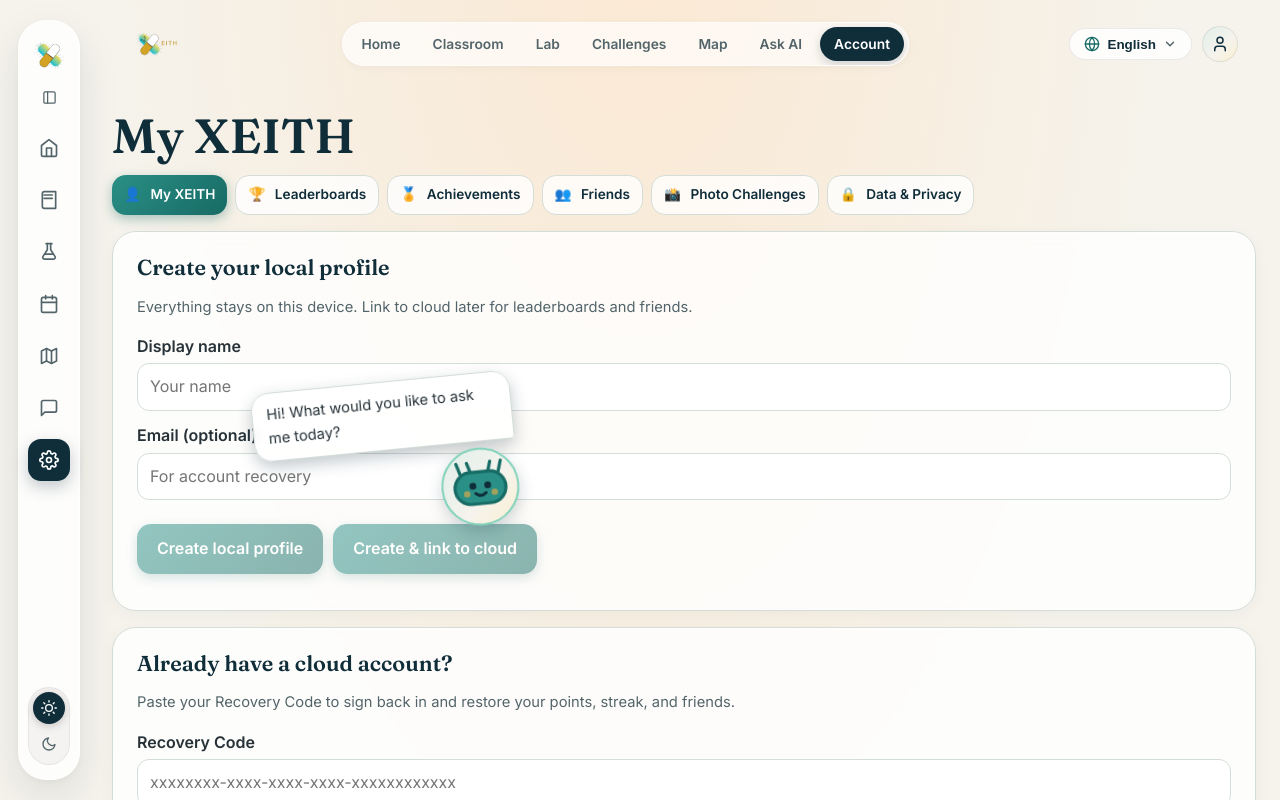
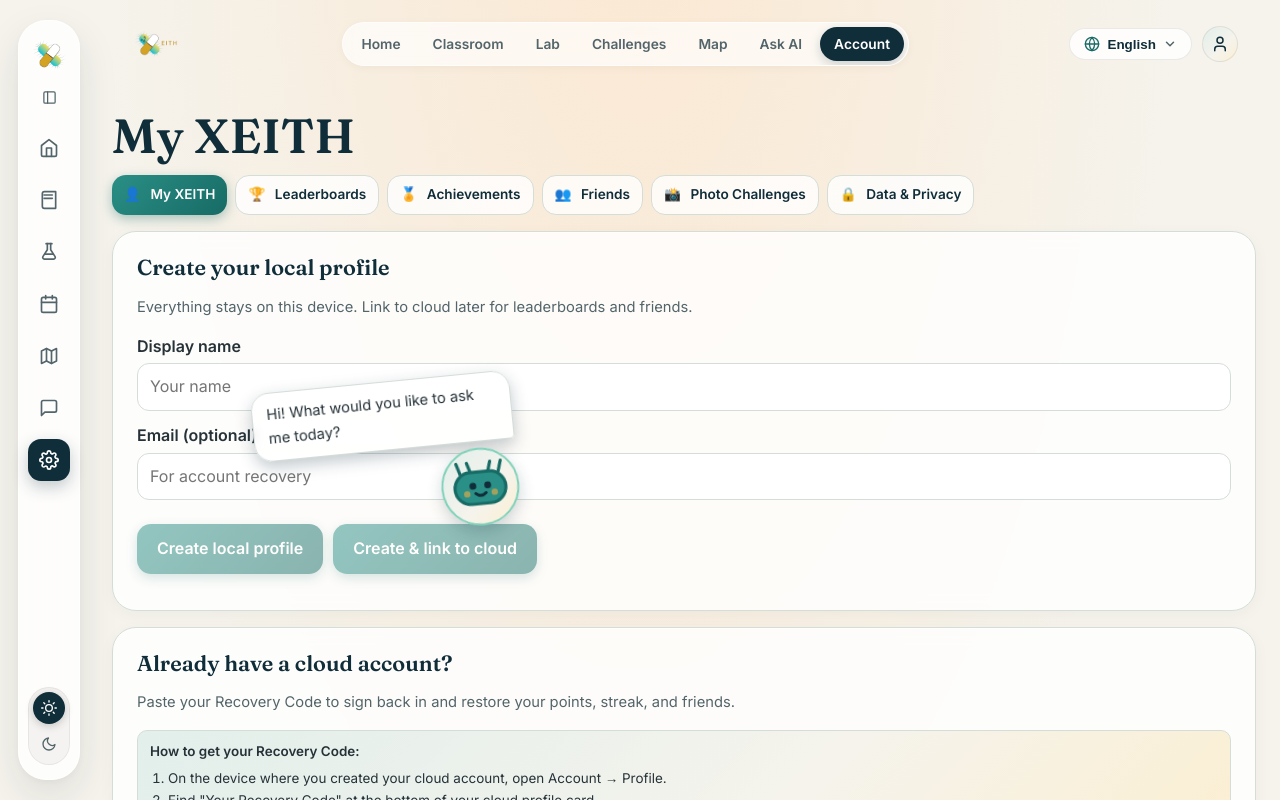
Before and after one commit to echemv/xeith_v2, a React (Vite) app: page /account in a window 1280 px wide. Both pictures are taken after a click on the button "English". Shown: the top 800 px of the page. Built offline with nearby package versions, Linux system fonts and the light colour scheme.

Commit message:
Add Recovery Code guide to Account sign-in card

```diff
--- a/src/pages/Account.jsx
+++ b/src/pages/Account.jsx
@@ -273,6 +273,14 @@ export default function Account() {
             <section className="card glass" style={{ marginTop: '14px' }}>
               <h3>{t('Already have a cloud account?')}</h3>
               <p className="muted">{t('Paste your Recovery Code to sign back in and restore your points, streak, and friends.')}</p>
+              <div style={{ margin: '10px 0 14px', padding: '10px 12px', borderRadius: '10px', background: 'var(--g-soft)', border: '1px solid var(--line)', fontSize: '0.84rem' }}>
+                <strong>{t('How to get your Recovery Code:')}</strong>
+                <ol style={{ margin: '6px 0 0 18px', padding: 0, lineHeight: 1.6 }}>
+                  <li>{t('On the device where you created your cloud account, open Account → Profile.')}</li>
+                  <li>{t('Find "Your Recovery Code" at the bottom of your cloud profile card.')}</li>
+                  <li>{t('Click "Copy Code" and save it somewhere safe before signing out.')}</li>
+                </ol>
+              </div>
               <label htmlFor="rc">{t('Recovery Code')}</label>
               <input id="rc" value={recoveryCode} onChange={(e) => setRecoveryCode(e.target.value)} placeholder="xxxxxxxx-xxxx-xxxx-xxxx-xxxxxxxxxxxx" />
               <div className="row">
```
